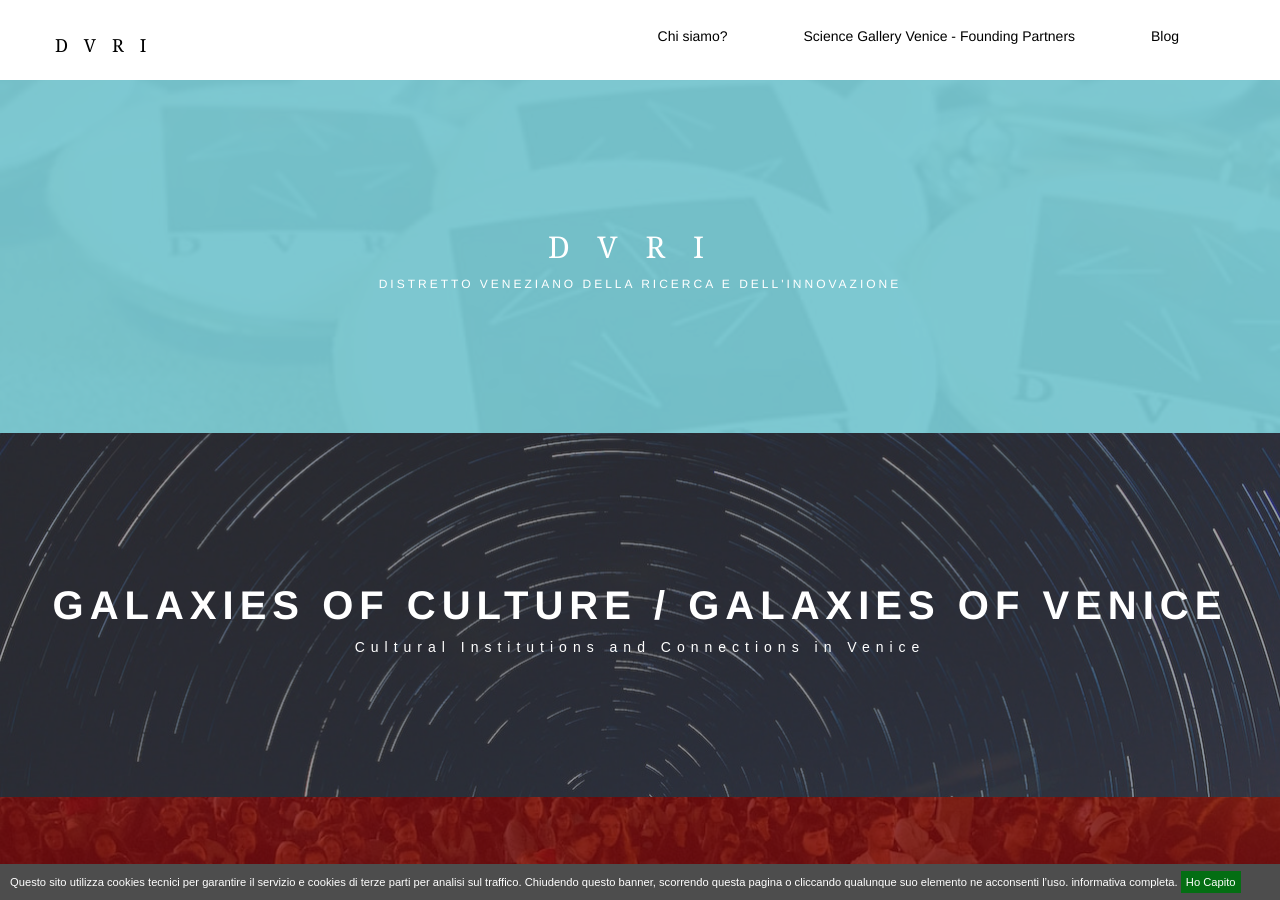
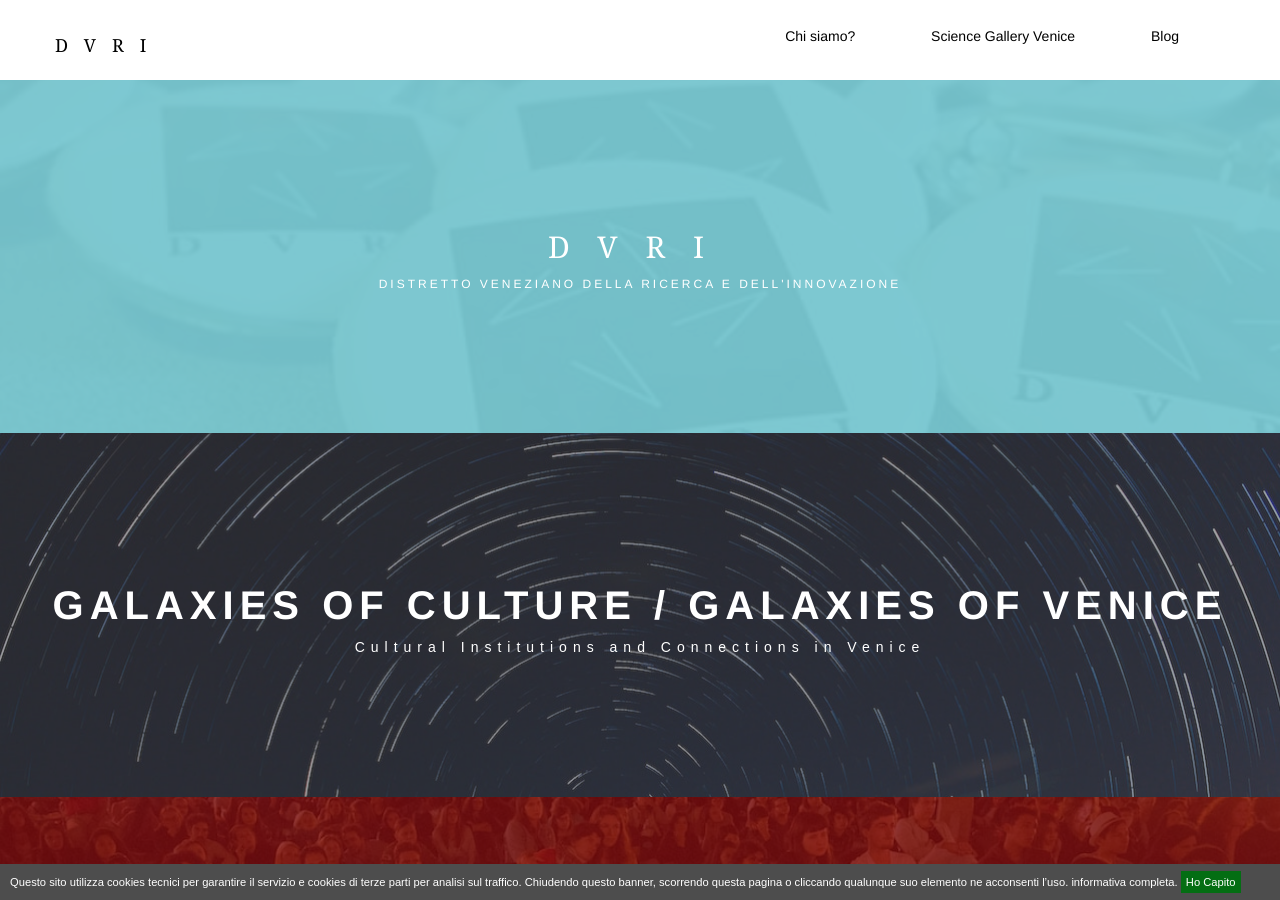
Before and after one commit to simonini/dvri-j-theme, a Jekyll site: the page built from index.html, in a window 1280 px wide and 900 px high. Built offline with Jekyll 4.4.1, drawn with Linux system fonts in a browser that asks for light colours; comment, search, counter and statistics services are not loaded.

Commit message:
micro modifiche e nuova immagine caffè

```diff
--- a/_includes/menu.html
+++ b/_includes/menu.html
@@ -6,7 +6,7 @@
     </h1>
     <div class="pull-right">
       <a class="page-scroll btn" href="{{ site.baseurl }}/progetti/chi-siamo.html">Chi siamo?</a>
-      <a class="page-scroll btn" href="{{ site.baseurl }}/progetti/science-gallery.html">Science Gallery Venice - Founding Partners</a>
+      <a class="page-scroll btn" href="{{ site.baseurl }}/progetti/science-gallery.html">Science Gallery Venice</a>
       <!--
       <a class="page-scroll btn" href="{{ site.baseurl }}/smart-passport.html">sMart Passport</a>
       <a class="page-scroll btn" href="{{ site.baseurl }}/social-events.html">Social Events</a>
```
Also changed, not shown: assets/progetti/caffe/fabriano.jpg (added).
